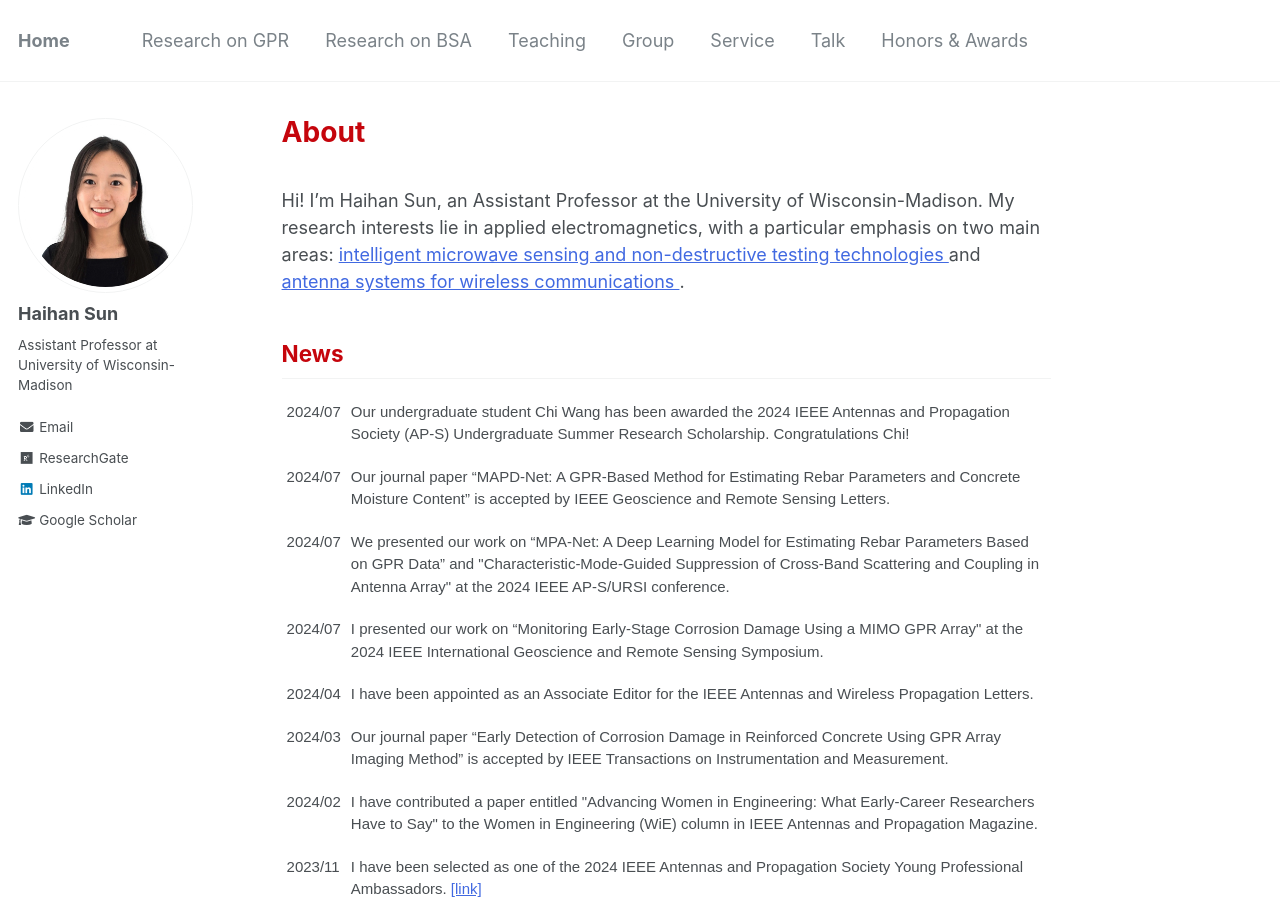
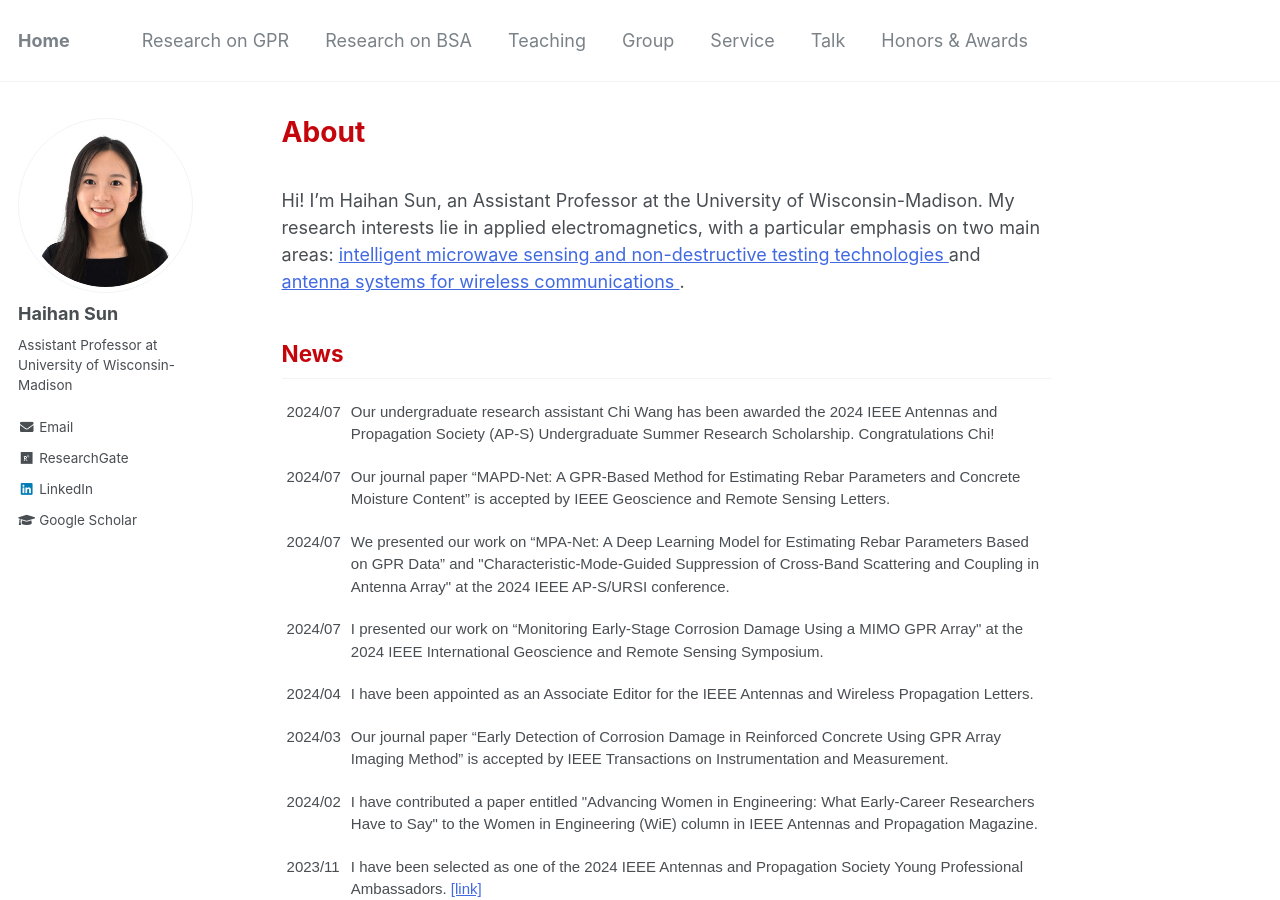
Before and after one commit to Haihan-Sun/Haihan-Sun.github.io, a Jekyll site: the page built from _pages/about.md, in a window 1280 px wide and 900 px high. Built offline with Jekyll 4.4.1, drawn with Linux system fonts in a browser that asks for light colours.

Commit message:
Update about.md

```diff
--- a/_pages/about.md
+++ b/_pages/about.md
@@ -29,7 +29,7 @@ Hi! I'm Haihan Sun, an Assistant Professor at the University of Wisconsin-Madiso
 <tbody>
      <tr>
     <td class="tg-ko0z">2024/07</td>
-    <td class="tg-ko0z"> Our undergraduate student Chi Wang has been awarded the 2024 IEEE Antennas and Propagation Society (AP-S) Undergraduate Summer Research Scholarship. Congratulations Chi!  </td>
+    <td class="tg-ko0z"> Our undergraduate research assistant Chi Wang has been awarded the 2024 IEEE Antennas and Propagation Society (AP-S) Undergraduate Summer Research Scholarship. Congratulations Chi!  </td>
   </tr>
 
    <tr>
```
